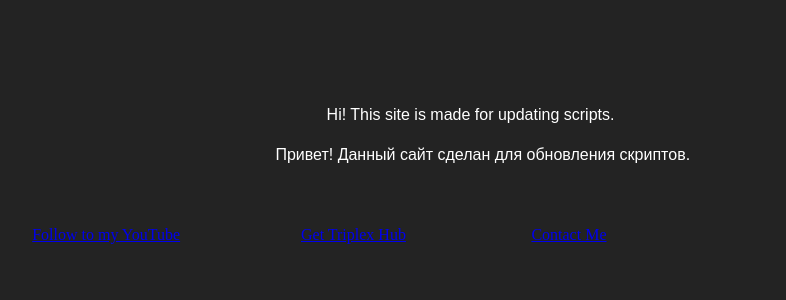
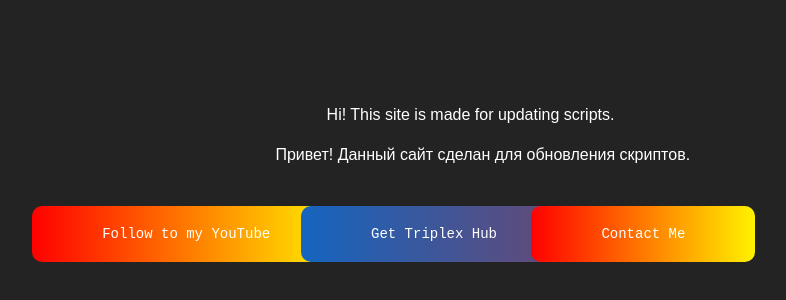
Before and after one commit to SharKKProd/robloxscripthost, a plain HTML site: page docs/index.html in a window 1280 px wide. Shown: the part 134-434 px from the top of the page, without its empty margins (211-997 px from the left). Drawn offline with Linux system fonts and the light colour scheme; files that its build step writes are made by us from their sources.

Commit message:
Update index.html

```diff
--- a/docs/index.html
+++ b/docs/index.html
@@ -1,6 +1,6 @@
 <html>
 <title>Triplex | Starter Page</title>
-<link href="main.css" rel="stylesheet" type="text/css">
+<link href="indexstyle.css" rel="stylesheet" type="text/css">
 </head>
 <body style="background-color:#232323">
 <div style="position:absolute; top:35%; left:38%">
```
